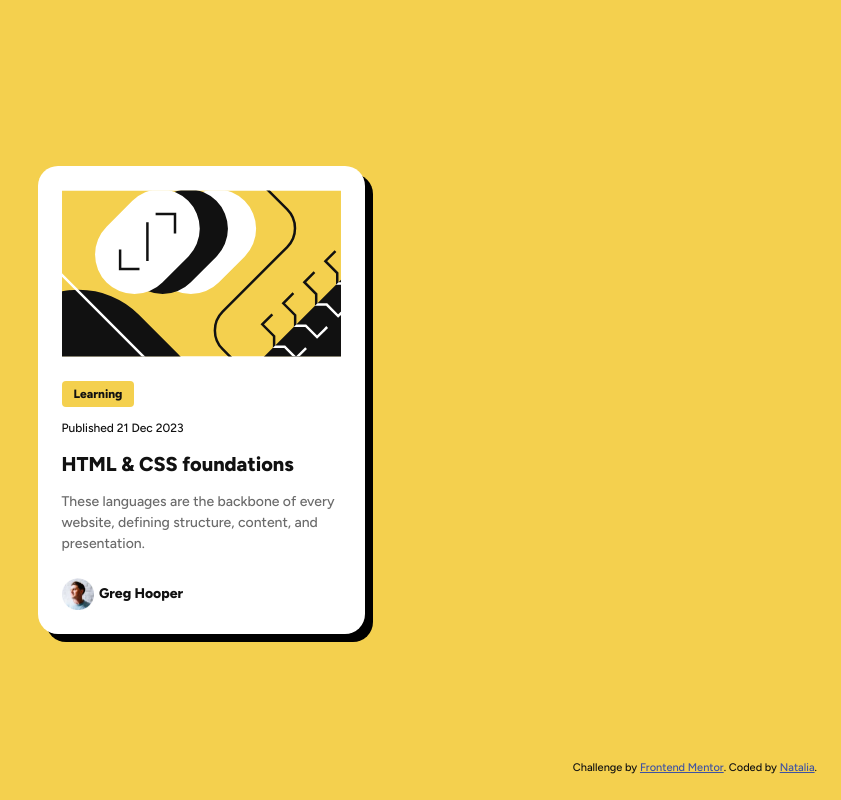
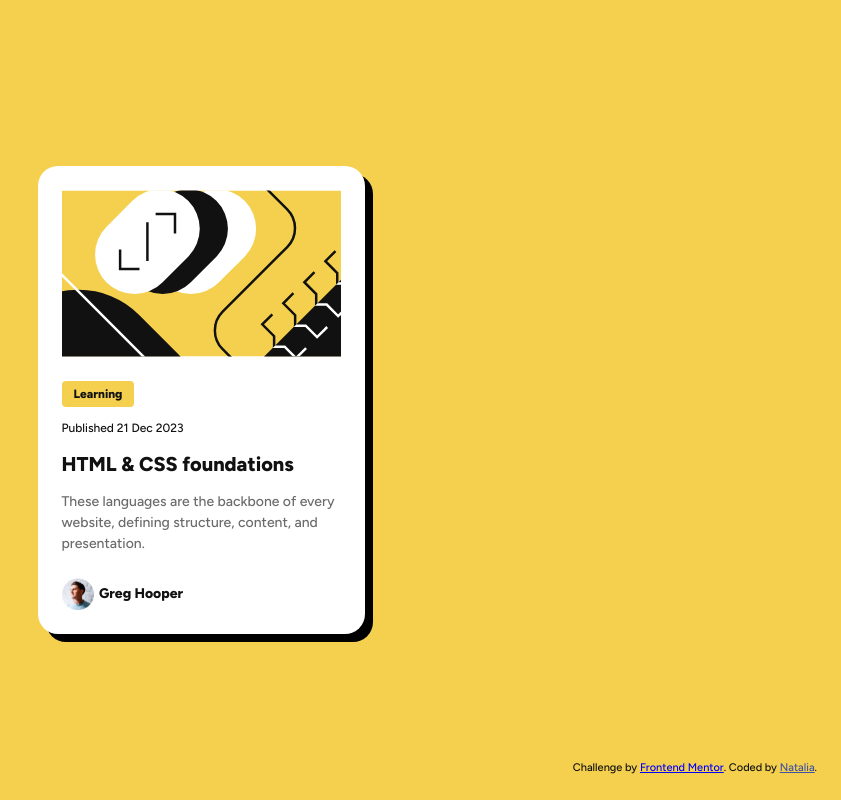
Before and after one commit to N-andronic1991/block-preview-card, a plain HTML site: page index.html in a window 1280 px wide. In both pictures the pointer is over the link "Frontend Mentor". Shown: the whole page, without its empty margins (439-1280 px from the left). Drawn offline with Linux system fonts and the light colour scheme.

Commit message:
add Readme.md

```diff
--- a/style.css
+++ b/style.css
@@ -119,3 +119,8 @@ img {
 .attribution a {
   color: hsl(228, 45%, 44%);
 }
+
+.attribution a:hover,
+.attribution a:focus {
+  color: blue;
+}
```
Also changed, not shown: 2 other files.
